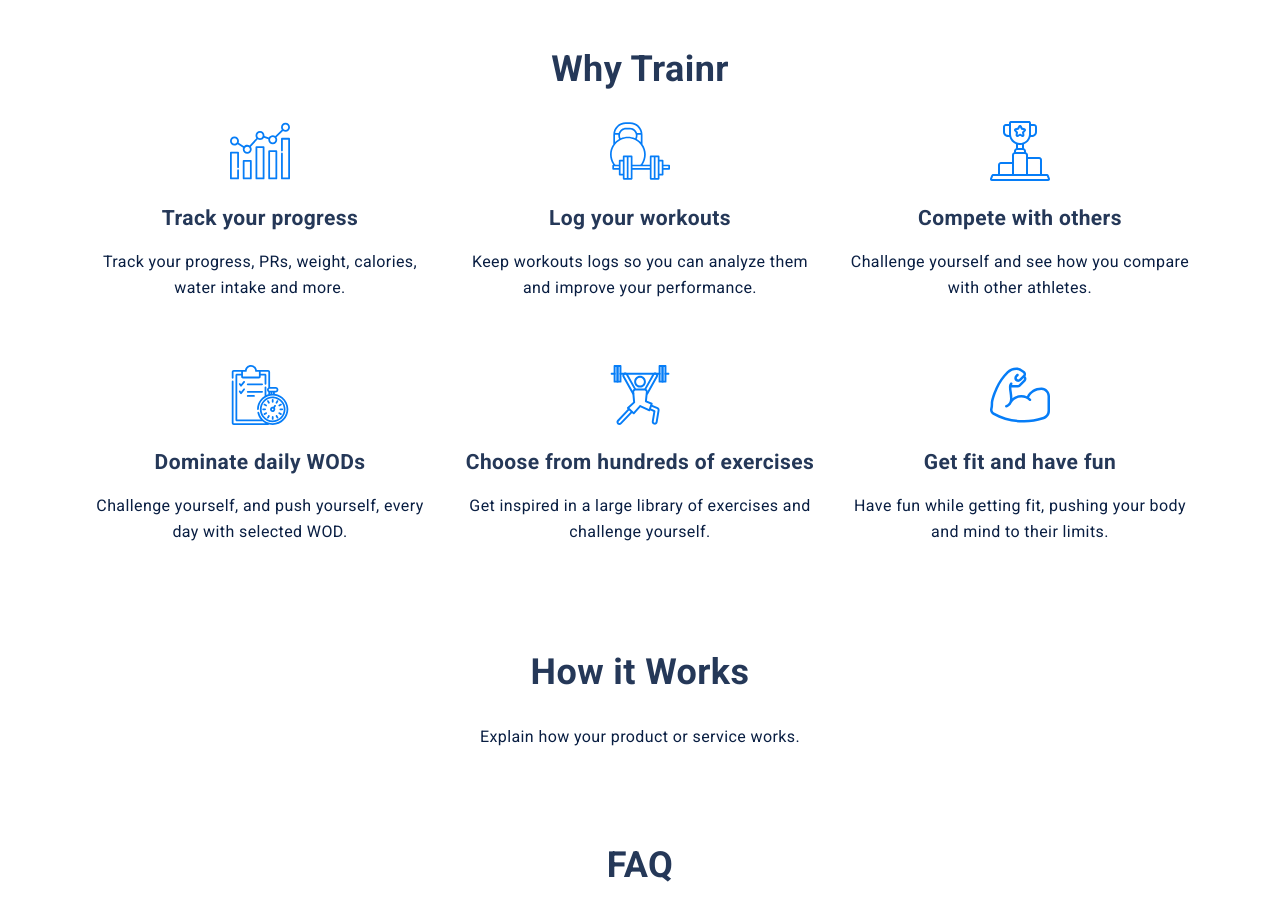
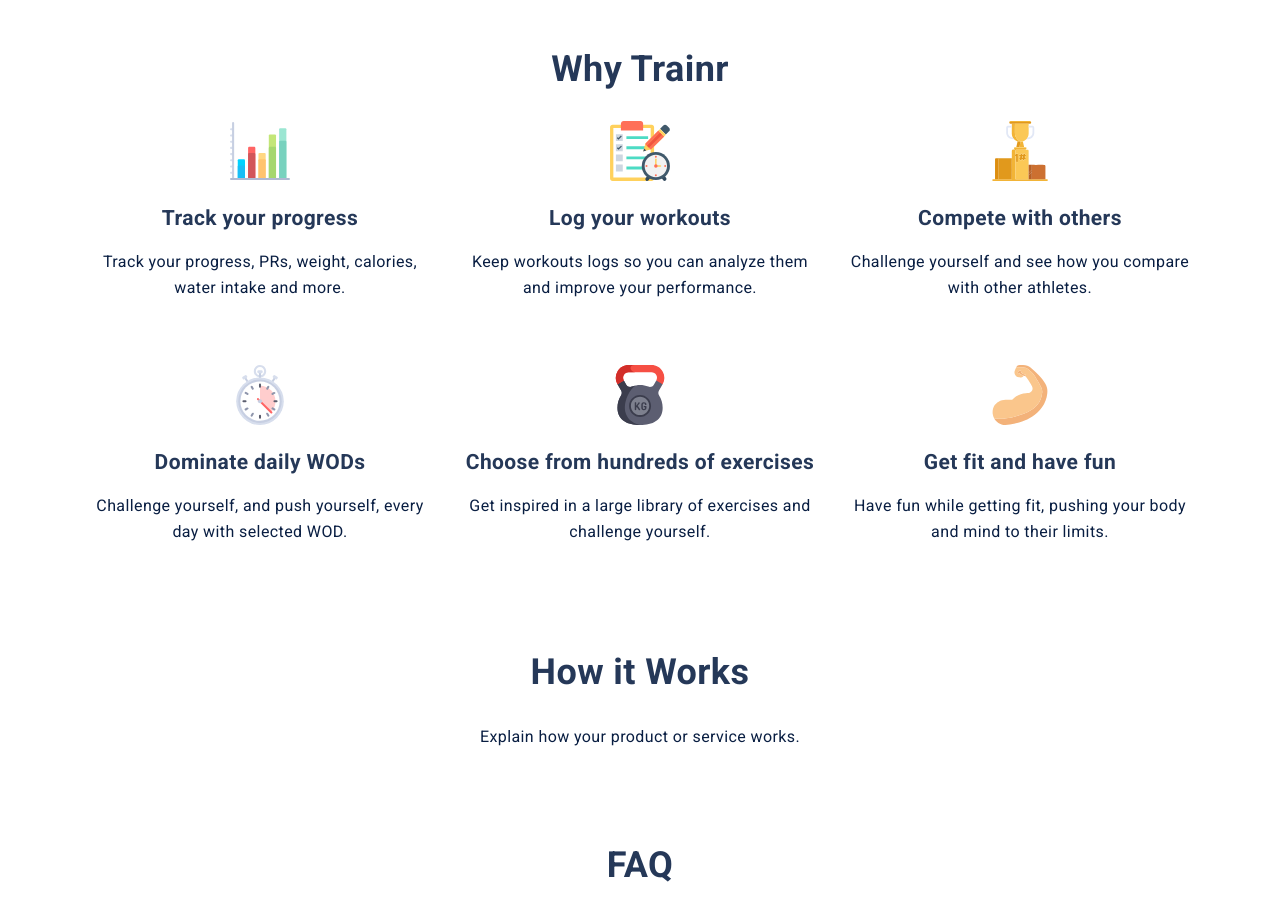
Before and after one commit to alexdevero/trainr-web-app-landing-page, a Next.js app: page / in a window 1280 px wide. Shown: the part 1300-2219 px from the top of the page. Built offline with nearby package versions, Linux system fonts and the light colour scheme; no server answers.

Commit message:
Implement new set of flat icons

```diff
--- a/components/benefits.tsx
+++ b/components/benefits.tsx
@@ -11,10 +11,11 @@
       <div className="row">
         <div className="col">
           <ReactSVG
-            src="/images/features-icons/icon-tracking.svg"
+            // src="/images/features-icons/icon-tracking.svg"
+            src="/images/features-icons/icon-flat-bars-chart.svg"
             beforeInjection={svg => {
               svg.classList.add('benefits__icon')
-              svg.setAttribute('style', 'width: 60px; height: auto; fill: #067df7;')
+              svg.setAttribute('style', 'width: 60px; height: auto; /* fill: #067df7; */')
             }}
           />
 
@@ -25,10 +26,11 @@
 
         <div className="col">
           <ReactSVG
-            src="/images/features-icons/icon-workout.svg"
+            // src="/images/features-icons/icon-workout.svg"
+            src="/images/features-icons/icon-flat-notepad.svg"
             beforeInjection={svg => {
               svg.classList.add('benefits__icon')
-              svg.setAttribute('style', 'width: 60px; height: auto; fill: #067df7;')
+              svg.setAttribute('style', 'width: 60px; height: auto; /* fill: #067df7; */')
             }}
           />
 
@@ -39,10 +41,11 @@
 
         <div className="col">
           <ReactSVG
-            src="/images/features-icons/icon-leaderboard.svg"
+            // src="/images/features-icons/icon-leaderboard.svg"
+            src="/images/features-icons/icon-flat-trophy.svg"
             beforeInjection={svg => {
               svg.classList.add('benefits__icon')
-              svg.setAttribute('style', 'width: 60px; height: auto; fill: #067df7;')
+              svg.setAttribute('style', 'width: 60px; height: auto; /* fill: #067df7; */')
             }}
           />
 
@@ -53,10 +56,11 @@
 
         <div className="col">
           <ReactSVG
-            src="/images/features-icons/icon-wods.svg"
+            // src="/images/features-icons/icon-wods.svg"
+            src="/images/features-icons/icon-flat-timer.svg"
             beforeInjection={svg => {
               svg.classList.add('benefits__icon')
-              svg.setAttribute('style', 'width: 60px; height: auto; fill: #067df7;')
+              svg.setAttribute('style', 'width: 60px; height: auto; /* fill: #067df7; */')
             }}
           />
 
@@ -67,10 +71,11 @@
 
         <div className="col">
           <ReactSVG
-            src="/images/features-icons/icon-exercise-library.svg"
+            // src="/images/features-icons/icon-exercise-library.svg"
+            src="/images/features-icons/icon-flat-weight.svg"
             beforeInjection={svg => {
               svg.classList.add('benefits__icon')
-              svg.setAttribute('style', 'width: 60px; height: auto; fill: #067df7;')
+              svg.setAttribute('style', 'width: 60px; height: auto; /* fill: #067df7; */')
             }}
           />
 
@@ -81,10 +86,11 @@
 
         <div className="col">
           <ReactSVG
-            src="/images/features-icons/icon-fit.svg"
+            // src="/images/features-icons/icon-fit.svg"
+            src="/images/features-icons/icon-flat-biceps.svg"
             beforeInjection={svg => {
               svg.classList.add('benefits__icon')
-              svg.setAttribute('style', 'width: 60px; height: auto; fill: #067df7;')
+              svg.setAttribute('style', 'width: 60px; height: auto; /* fill: #067df7; */')
             }}
           />
 
```
